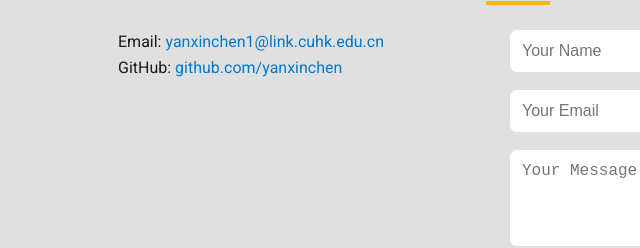
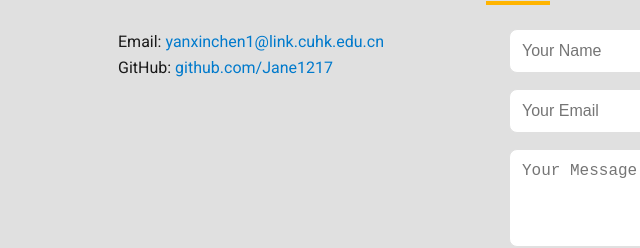
Before and after one commit to Jane1217/Capstone-Project-2, a plain HTML site: page index.html in a window 1280 px wide. Shown: the part 3304-3552 px from the top of the page, 122-762 px from the left. Drawn offline with Linux system fonts and the light colour scheme.

Commit message:
Update index.html

```diff
--- a/index.html
+++ b/index.html
@@ -191,7 +191,7 @@
         <div class="contact-content">
             <div class="contact-info">
                 <p>Email: <a href="mailto:yanxinchen1@link.cuhk.edu.cn">yanxinchen1@link.cuhk.edu.cn</a></p>
-                <p>GitHub: <a href="https://github.com/Jane1217" target="_blank">github.com/yanxinchen</a></p>
+                <p>GitHub: <a href="https://github.com/Jane1217" target="_blank">github.com/Jane1217</a></p>
             </div>
             <form id="contact-form">
                 <input type="text" name="name" placeholder="Your Name" required>
```
